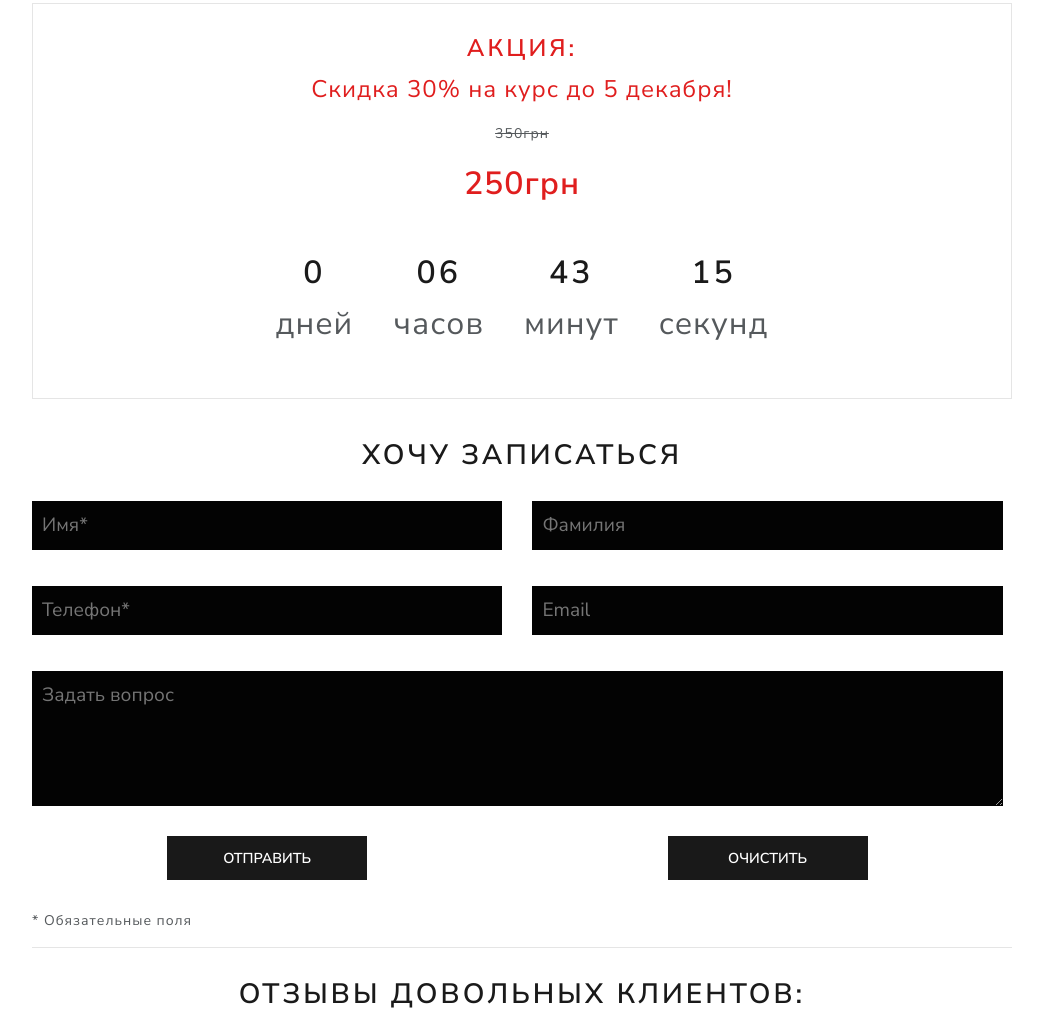
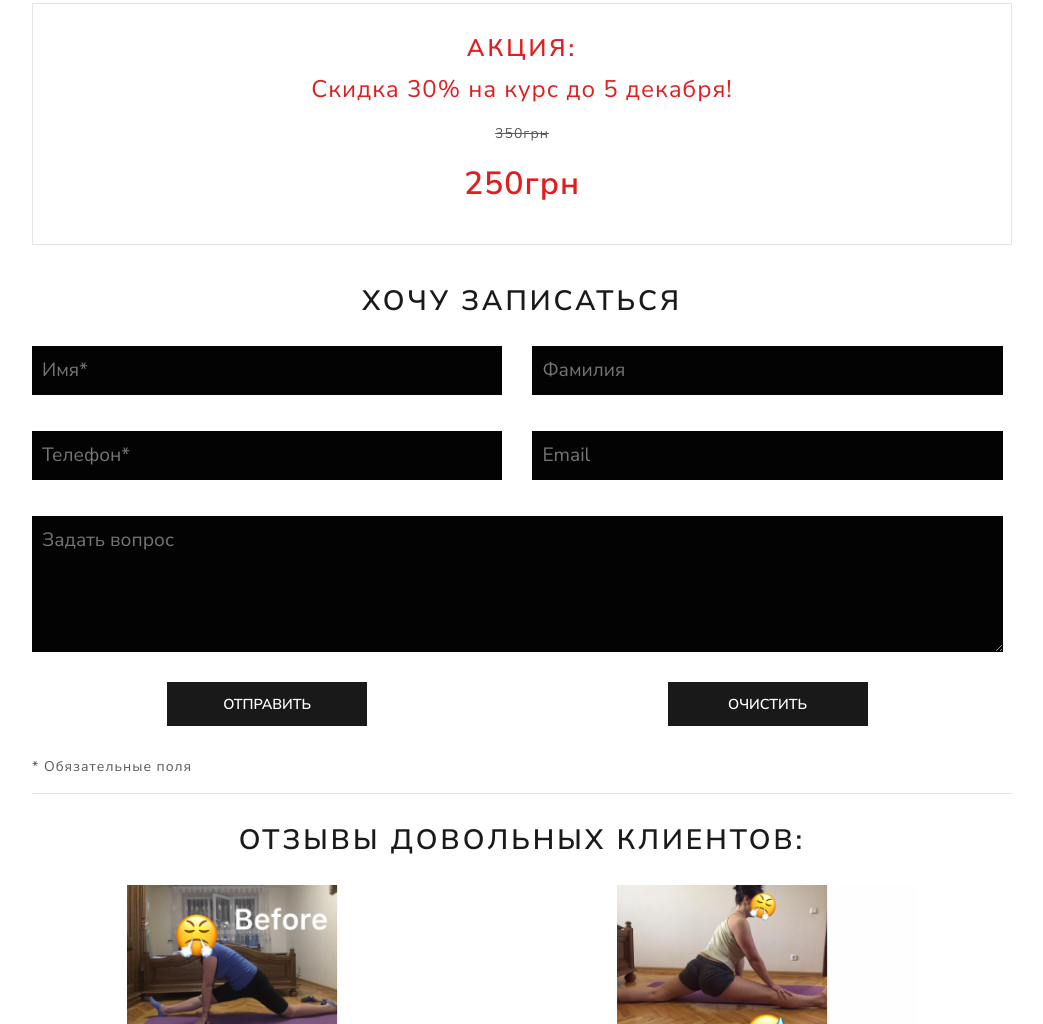
Before and after one commit to yulkats/fit-stretching-nemtinova, a plain HTML site: page index.html in a window 1280 px wide. Shown: the part 3782-4806 px from the top of the page, without its empty margins (118-1161 px from the left). Drawn offline with nearby package versions, Linux system fonts and the light colour scheme.

Commit message:
minor fix

```diff
--- a/index.html
+++ b/index.html
@@ -154,7 +154,7 @@
                     <p class="price-higth">350грн</P>
                     <p class="price">250грн</P>
                     <!-- <small>До конца акции:</small> -->
-                    <div class="promo-counting">
+                    <!-- <div class="promo-counting">
                         <div class="promotion-container">
                             <div id="year" class="year"></div>
                             <div id="countdown" class="countdown">
@@ -176,7 +176,7 @@
                                 </div>
                             </div>
                         </div>
-                    </div>
+                    </div> -->
 
                 </div>
             </section>
```
